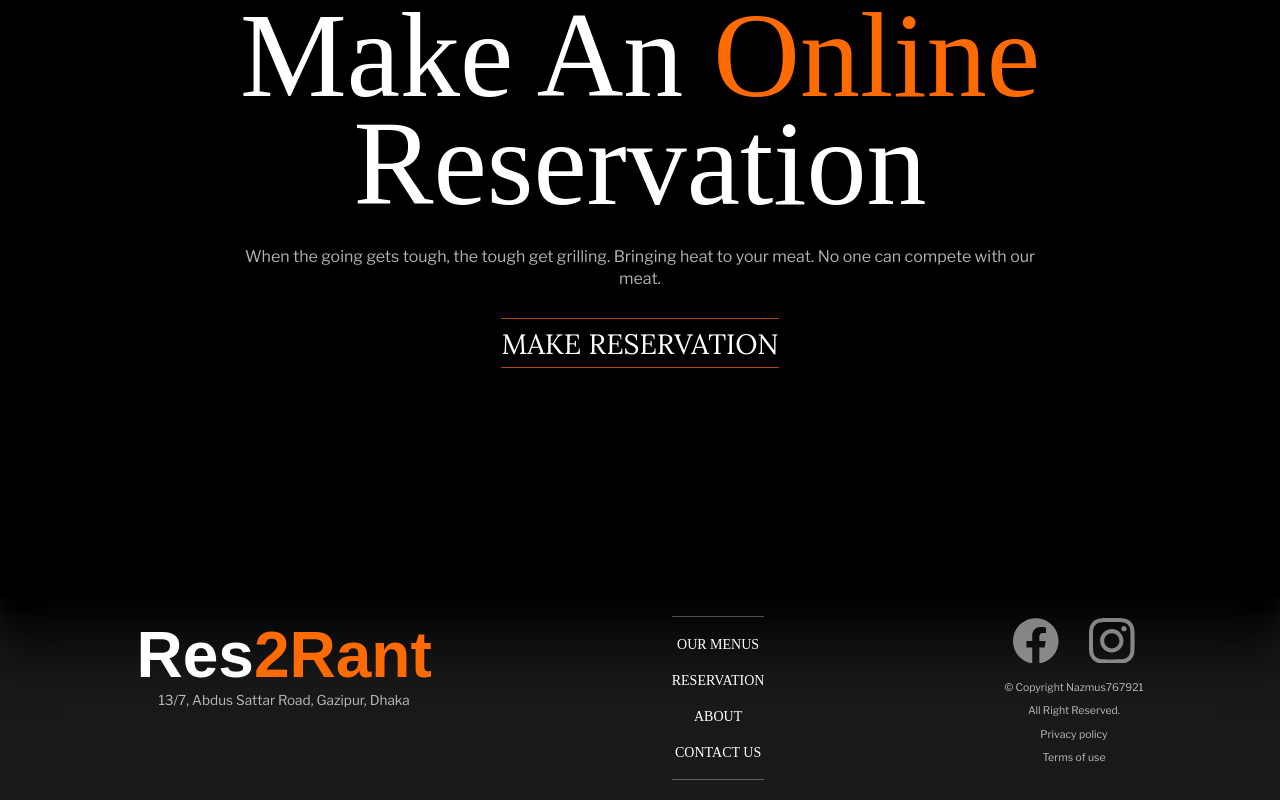
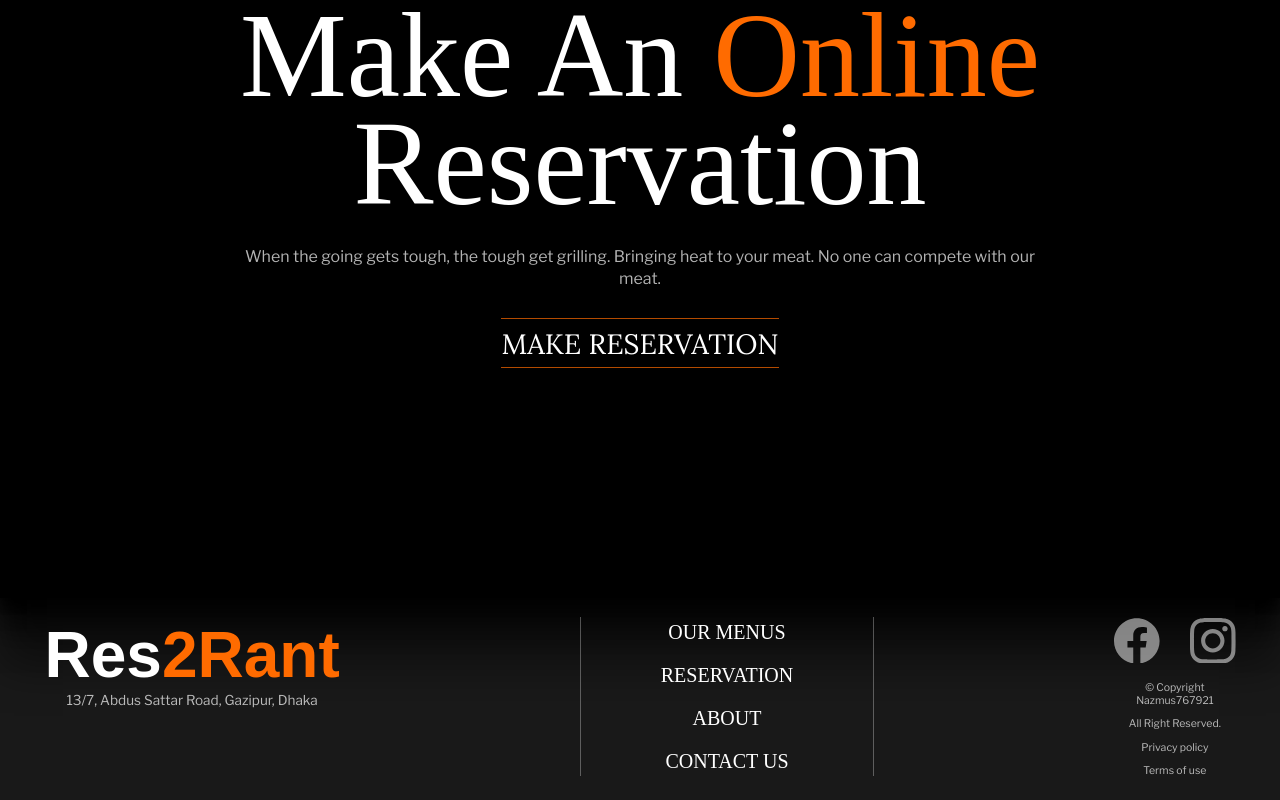
Before and after one commit to nazmus767921/Restaurant_project-1.00, a React (Vite) app: page / in a window 1280 px wide. Shown: the part 2776-3576 px from the top of the page. Built offline with nearby package versions, Linux system fonts and the light colour scheme; a web font is replaced by a local one.

Commit message:
M: slight changes

```diff
--- a/src/components/UI/Footer/components/FooterLinks/FooterLinks.jsx
+++ b/src/components/UI/Footer/components/FooterLinks/FooterLinks.jsx
@@ -3,19 +3,22 @@ import FooterLinkBTN from "./components/FooterLinkBTN";
 import { footer } from "../../../../../constant/en-us/shared.constants";
 import Hr from "../../../Hr";
 import { colors } from "../../../../../utils/colors";
+import { devices } from "../../../../../utils/breakpoints";
 
 const FooterLinks = () => {
 	return (
 		<Wrapper>
 			<Hr className="divider" />
+			<div className="links">
 				{footer["nav-links"].map((link_obj) => {
 					const { id, link, title } = link_obj;
 					return (
-					<FooterLinkBTN key={id} link={link}>
+						<FooterLinkBTN key={id} link={link} className="link_btn">
 							{title}
 						</FooterLinkBTN>
 					);
 				})}
+			</div>
 			<Hr className="divider" />
 		</Wrapper>
 	);
@@ -34,6 +37,29 @@ const Wrapper = styled.div`
 		background-color: ${colors["text-white"]};
 		opacity: 0.3;
 	}
+
+	/* elements inside */
+	.links {
+		display: flex;
+		flex-direction: column;
+		align-items: center;
+		gap: 1.25em;
+	}
+
+	/* media queries */
+	@media screen and (${devices["2xl"]}) {
+		/* layout */
+		flex-direction: row;
+		gap: 5em;
+		/* elements inside */
+		.divider {
+			width: 1px;
+			height: 100%;
+		}
+		.link_btn {
+			font-size: 1.25em;
+		}
+	}
 `;
 
 export default FooterLinks;
--- a/src/components/UI/Footer/components/FooterLinks/components/FooterLinkBTN.jsx
+++ b/src/components/UI/Footer/components/FooterLinks/components/FooterLinkBTN.jsx
@@ -2,8 +2,12 @@ import styled from "styled-components";
 import { colors } from "../../../../../../utils/colors";
 import { ease } from "../../../../../../utils/animation";
 
-const FooterLinkBTN = ({ children }) => {
-	return <BTN>{children}</BTN>;
+const FooterLinkBTN = ({ children, className = null }) => {
+	return (
+		<BTN type="button" className={className}>
+			{children}
+		</BTN>
+	);
 };
 
 const BTN = styled.button`
```
Lines whose indentation alone changed are shown as unchanged.
